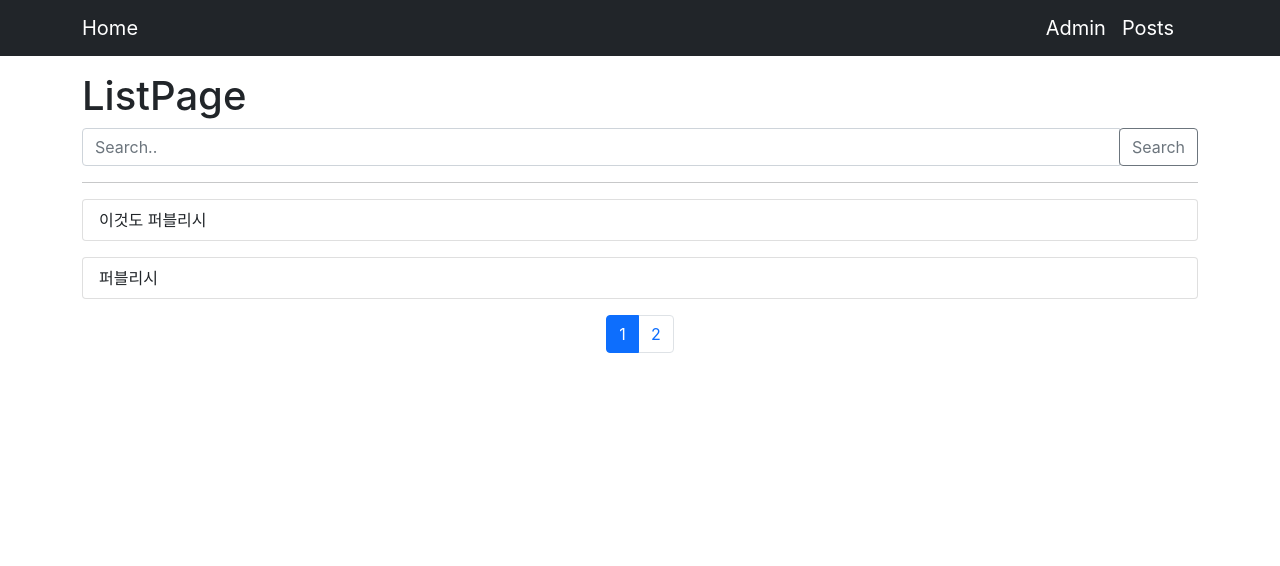
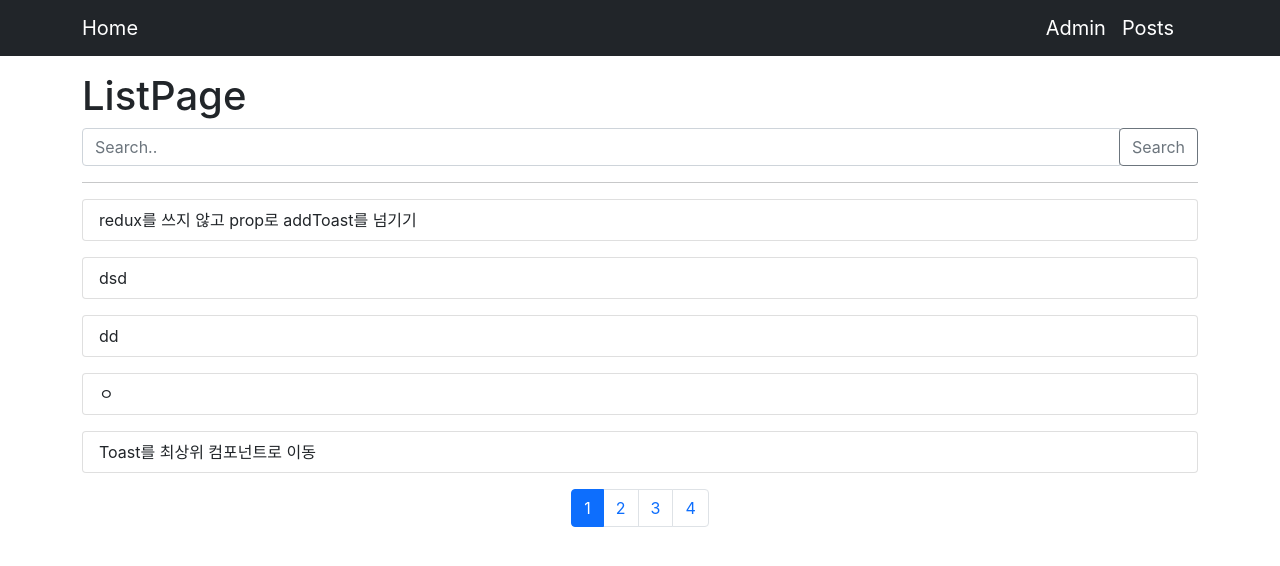
Before and after one commit to dailybetter/DailyBetterWeb, a React (Create React App) app: page /blogs in a window 1280 px wide. Shown: the top 566 px of the page. Built offline with nearby package versions, Linux system fonts and the light colour scheme; data requests are answered from the project's data file.

Commit message:
Feat: redux-toolkit 설치해서 prop 계속 넘겨주던거 수정-toast 알람이 안뜨는 버그 고쳐야함

```diff
--- a/db.json
+++ b/db.json
@@ -47,6 +47,62 @@
       "createdAt": 1672131514182,
       "publish": false,
       "id": 9
+    },
+    {
+      "title": "a",
+      "content": "a",
+      "createdAt": 1672928048767,
+      "publish": true,
+      "id": 10
+    },
+    {
+      "title": "s",
+      "content": "s",
+      "createdAt": 1672928069965,
+      "publish": false,
+      "id": 11
+    },
+    {
+      "title": "s",
+      "content": "s",
+      "createdAt": 1672928072133,
+      "publish": true,
+      "id": 12
+    },
+    {
+      "title": "Toast를 최상위 컴포넌트로 이동",
+      "content": "그러면 Toasts가 사라지지 않는다.",
+      "createdAt": 1672928320264,
+      "publish": true,
+      "id": 13
+    },
+    {
+      "title": "ㅇ",
+      "content": "ㅇ",
+      "createdAt": 1672928699303,
+      "publish": true,
+      "id": 14
+    },
+    {
+      "title": "dd",
+      "content": "dd",
+      "createdAt": 1672928914757,
+      "publish": true,
+      "id": 17
+    },
+    {
+      "title": "dsd",
+      "content": "dsds",
+      "createdAt": 1672929017149,
+      "publish": true,
+      "id": 18
+    },
+    {
+      "title": "redux를 쓰지 않고 prop로 addToast를 넘기기",
+      "content": "성공!",
+      "createdAt": 1672929082697,
+      "publish": true,
+      "id": 19
     }
   ]
 }
--- a/package.json
+++ b/package.json
@@ -3,6 +3,7 @@
   "version": "0.1.0",
   "private": true,
   "dependencies": {
+    "@reduxjs/toolkit": "^1.9.1",
     "@testing-library/jest-dom": "^5.16.5",
     "@testing-library/react": "^13.4.0",
     "@testing-library/user-event": "^13.5.0",
@@ -11,6 +12,7 @@
     "prop-types": "^15.8.1",
     "react": "^18.2.0",
     "react-dom": "^18.2.0",
+    "react-redux": "^8.0.5",
     "react-router-dom": "^5.3.4",
     "react-scripts": "5.0.1",
     "utill": "^0.1.3",
--- a/src/App.js
+++ b/src/App.js
@@ -2,21 +2,28 @@ import React from 'react';
 import Navbar from './components/NavBar';
 import { BrowserRouter as Router, Switch, Route } from 'react-router-dom';
 import routes from './routes';
+import Toast from './components/Toast';
+import useToast from './hooks/toast';
 
 function App() {
+  const [toasts, addToast, deleteToast] = useToast();
   return (
     <Router>
       <Navbar />
+      <Toast toasts={toasts} deleteToast={deleteToast} />
       <div className='container mt-3'>
         <Switch>
           {routes.map((route) => {
+            const Component = route.component;
             return (
               <Route
                 key={route.path}
                 path={route.path}
                 exact
-                component={route.component}
-              />
+                // component={route.component}
+              >
+                <Component addToast={addToast} />
+              </Route>
             );
           })}
         </Switch>
--- a/src/components/BlogForm.js
+++ b/src/components/BlogForm.js
@@ -2,10 +2,7 @@ import axios from 'axios';
 import { useEffect, useState } from 'react';
 import { useHistory, useParams } from 'react-router-dom';
 import propTypes from 'prop-types';
-import Toast from './Toast';
-import useToast from '../hooks/toast';
-const BlogForm = ({ editing }) => {
-  const [toasts, addToast, deleteToast] = useToast();
+const BlogForm = ({ editing, addToast }) => {
   const { id } = useParams();
   const [prevTitle, setPrevTitle] = useState('');
   const [title, setTitle] = useState('');
@@ -90,9 +87,6 @@ const BlogForm = ({ editing }) => {
   };
   return (
     <>
-      <div>
-        <Toast toasts={toasts} deleteToast={deleteToast} />
-      </div>
       <h1>{editing ? 'Edit' : 'Create'}</h1>
       <div className='mb-1'>
         <label className='form-label'>Title</label>
--- a/src/components/BlogList.js
+++ b/src/components/BlogList.js
@@ -21,6 +21,7 @@ const BlogList = ({ isAdmin }) => {
   const [numberOfPages, setNumberOfPages] = useState(0);
   const [searchText, setSearchText] = useState('');
   const limit = 5;
+
   const onClickPageButton = (page) => {
     history.push(`${location.pathname}?page=${page}`);
     setCurrentPage(page);
--- a/src/hooks/toast.js
+++ b/src/hooks/toast.js
@@ -1,6 +1,7 @@
 import { useState, useRef } from 'react';
 import { v4 as uuidv4 } from 'uuid';
-
+import { addToast as add } from '../store/toastSlice';
+import { useDispatch } from 'react-redux';
 const useToast = () => {
   const [, setToastRerender] = useState(false);
   const toasts = useRef([]);
@@ -12,14 +13,16 @@ const useToast = () => {
     toasts.current = filteredToasts;
     setToastRerender((prev) => !prev);
   };
+  const dispatch = useDispatch();
   const addToast = (toast) => {
     const id = uuidv4();
     const toastWithId = {
       ...toast,
       id,
     };
-    toasts.current = [...toasts.current, toastWithId];
-    setToastRerender((prev) => !prev);
+    dispatch(add(toastWithId));
+    // toasts.current = [...toasts.current, toastWithId];
+    // setToastRerender((prev) => !prev);
 
     setTimeout(() => {
       deleteToast(id);
--- a/src/index.js
+++ b/src/index.js
@@ -2,6 +2,12 @@ import React from 'react';
 import ReactDOM from 'react-dom/client';
 import './index.css';
 import App from './App';
+import { Provider } from 'react-redux';
+import store from './store/store';
 
 const root = ReactDOM.createRoot(document.getElementById('root'));
-root.render(<App />);
+root.render(
+  <Provider store={store}>
+    <App />
+  </Provider>
+);
--- a/src/pages/CreatePage.js
+++ b/src/pages/CreatePage.js
@@ -1,9 +1,9 @@
 import BlogForm from '../components/BlogForm';
 import ImageInput from '../components/ImageInput';
-const CreatePage = () => {
+const CreatePage = ({ addToast }) => {
   return (
     <>
-      <BlogForm />
+      <BlogForm addToast={addToast} />
       <ImageInput />
     </>
   );
--- /dev/null
+++ b/src/store/store.js
@@ -0,0 +1,8 @@
+import { configureStore } from '@reduxjs/toolkit';
+import toastReducer from './toastSlice';
+
+export default configureStore({
+  reducer: {
+    toast: toastReducer,
+  },
+});
--- /dev/null
+++ b/src/store/toastSlice.js
@@ -0,0 +1,24 @@
+import { createSlice } from '@reduxjs/toolkit';
+
+const initialState = {
+  toasts: [],
+};
+
+const toastSlice = createSlice({
+  name: 'toast',
+  initialState,
+  reducers: {
+    addToast: (state, action) => {
+      state.toasts.push(action.payload);
+    },
+    removeToast: (state, action) => {
+      state.toasts = state.toasts.filter((toast) => {
+        return toast.id !== action.payload;
+      });
+    },
+  },
+});
+
+export const { addToast, removeToast } = toastSlice.actions;
+
+export default toastSlice.reducer;
```
Also changed, not shown: 1 other file (tests, documents, lock files or other folders).
